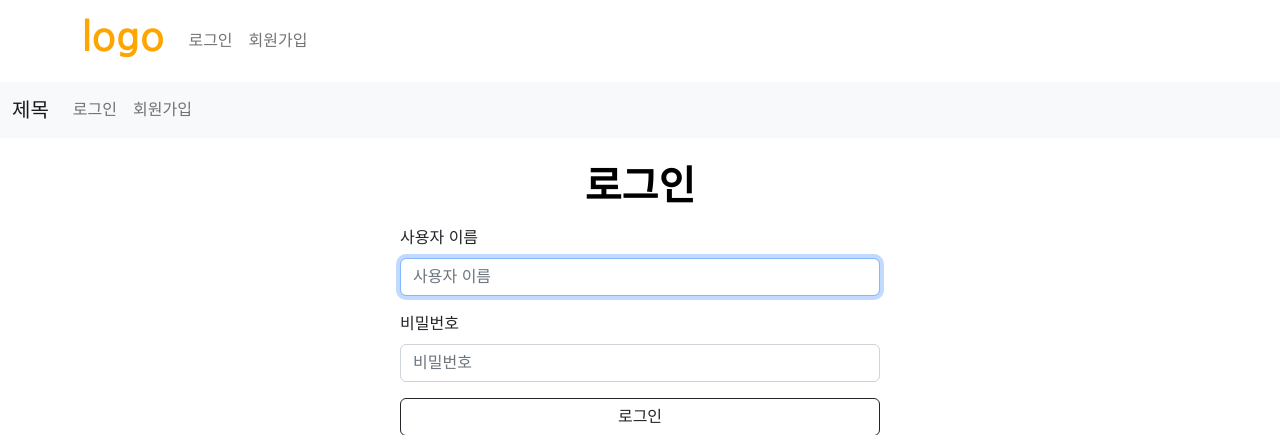
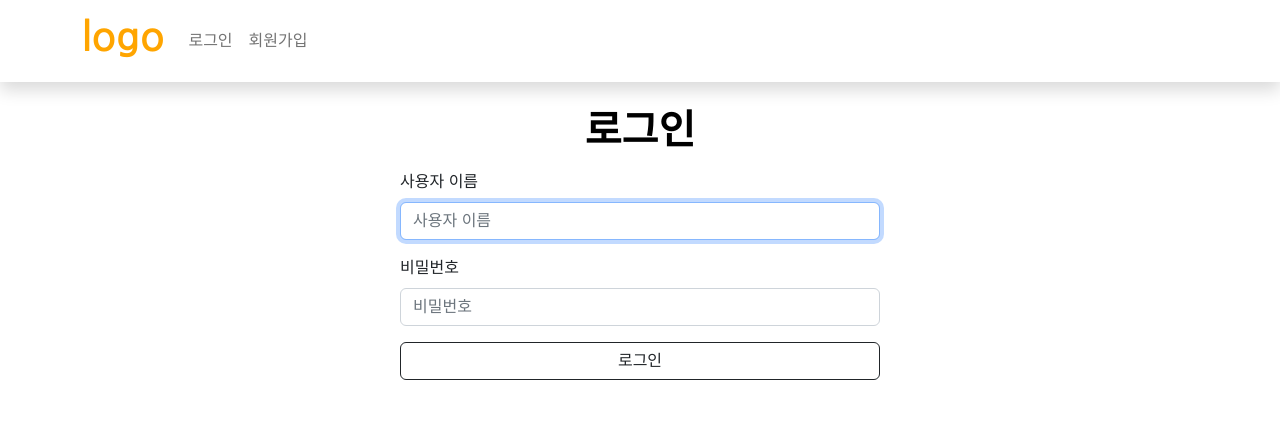
Before and after one commit to rrwe23/Final_project1, a Django app: page /accounts/login/ in a window 1280 px wide. Shown: the top 435 px of the page. Run offline with Django 3.2, Linux system fonts and the light colour scheme; some libraries are stand-ins or nearby versions.

Commit message:
이전nave삭제

```diff
--- a/templates/base.html
+++ b/templates/base.html
@@ -74,62 +74,9 @@
       </div>
     </div>
   </nav>
-
-
-
-
-
-
-
-
-
-    <!--이전-->
-  </nav>
-    <nav class="navbar navbar-expand-lg bg-light">
-        <div class="container-fluid">
-          <a class="navbar-brand" href="#">제목</a>
-          <button class="navbar-toggler" type="button" data-bs-toggle="collapse" data-bs-target="#navbarSupportedContent" aria-controls="navbarSupportedContent" aria-expanded="false" aria-label="Toggle navigation">
-            <span class="navbar-toggler-icon"></span>
-          </button>
-          <div class="collapse navbar-collapse" id="navbarSupportedContent">
-            <ul class="navbar-nav me-auto mb-2 mb-lg-0">
-                {% if request.user.is_authenticated %}
-                  {% if request.user.is_seller %}
-                  <li class="nav-item">
-                    <a class="nav-link" href="{% url 'products:create' %}">상품글 작성</a>
-                  </li>
-                  {% endif %}
-                <li class="nav-item">
-                  <a class="nav-link" href="{% url 'accounts:profile' %}">프로필</a>
-                </li>
-                <li class="nav-item">
-                  <a class="nav-link" href="{% url 'products:show_cart' request.user.id %}">장바구니</a>
-                </li>
-                <li class="nav-item">
-                  <a class="nav-link" href="{% url 'accounts:logout' %}">로그아웃</a>
-                </li>
-                {% if not request.user.is_seller %}
-                <li class="nav-item">
-                  <a class="nav-link" href="{% url 'accounts:register_seller' request.user.id %}">판매자 등록</a>
-                </li>
-                {% endif %}
-
-            {% else %}
-              <li class="nav-item">
-                <a class="nav-link" href="{% url 'accounts:login' %}">로그인</a>
-              </li>
-              <li class="nav-item">
-                <a class="nav-link" href="{% url 'accounts:signup' %}">회원가입</a>
-              </li>
-            {% endif %}
-          </ul>
-        </div>
-      </div>
-    </nav>
-
-    <div class="container">
-      {% block content %}{% endblock content %}
-    </div>
+  <div class="container">
+    {% block content %}{% endblock content %}
+  </div>
 
     <!-- JavaScript Bundle with Popper -->
     <script src="https://cdn.jsdelivr.net/npm/bootstrap@5.2.2/dist/js/bootstrap.bundle.min.js" integrity="sha384-OERcA2EqjJCMA+/3y+gxIOqMEjwtxJY7qPCqsdltbNJuaOe923+mo//f6V8Qbsw3" crossorigin="anonymous"></script>
```
